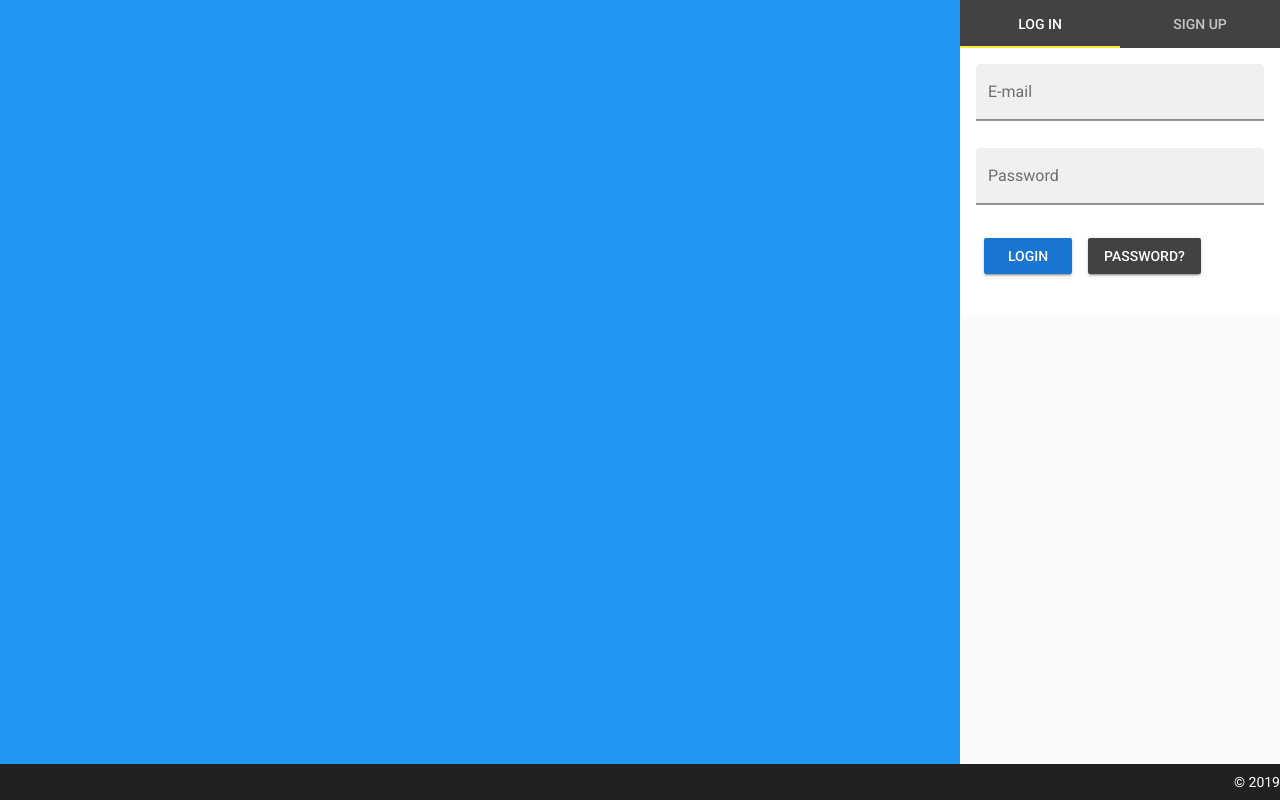
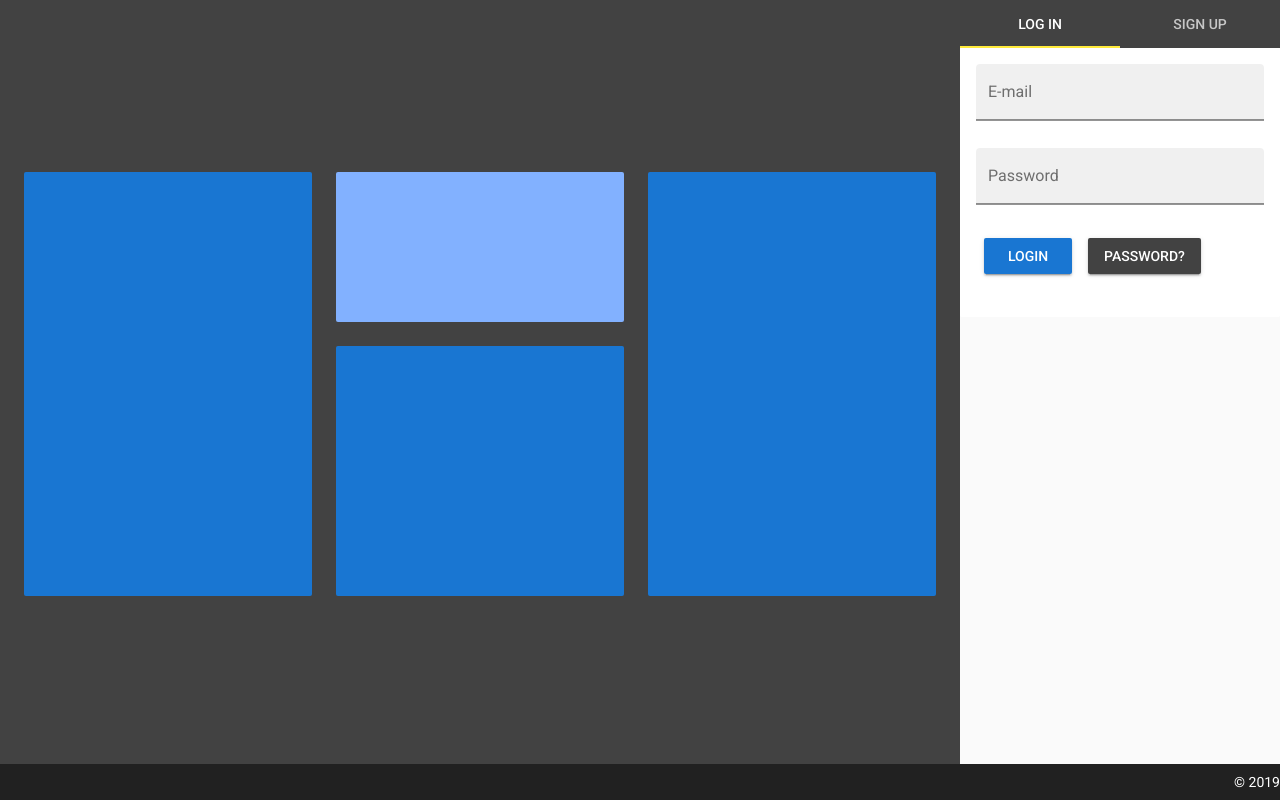
Before and after one commit to shrekdev/Django_Vue_Base, a Vue app in the folder frontend/: page /#/login in a window 1280 px wide. Built offline with nearby package versions, Linux system fonts and the light colour scheme; what vue-sweetalert2 would draw is missing.

Commit message:
router views

```diff
--- /dev/null
+++ b/frontend/src/components/auth/News.vue
@@ -0,0 +1,42 @@
+<template>
+  <v-sheet tile class="d-flex" color="secondary" style="height: 100%">
+  <v-container grid-list-xl>
+    <v-layout flex-child wrap>
+      <v-flex xs12 md4 d-flex>
+        <v-sheet class="d-flex" color="primary" height="424">
+
+        </v-sheet>
+      </v-flex>
+      <v-flex xs12 md4 d-flex>
+        <v-layout wrap>
+          <v-flex xs12>
+            <v-sheet class="d-flex" color="accent" height="150">
+
+            </v-sheet>
+          </v-flex>
+          <v-flex xs12>
+            <v-sheet class="d-flex" color="primary" height="250">
+
+            </v-sheet>
+          </v-flex>
+        </v-layout>
+      </v-flex>
+
+      <v-flex xs12 md4 d-flex>
+        <v-sheet class="d-flex" color="primary" height="424">
+
+        </v-sheet>
+      </v-flex>
+    </v-layout>
+  </v-container>
+  </v-sheet>
+</template>
+
+<script>
+  export default {
+    name: 'News',
+    mounted() {
+
+    },
+  }
+</script>
--- a/frontend/src/components/auth/PasswordReset.vue
+++ b/frontend/src/components/auth/PasswordReset.vue
@@ -6,7 +6,7 @@
         :error-messages="passwordResetErrors"
         :rules="emailRules">
       </v-text-field>
-      <v-btn :disabled="!valid" color="success" @click="passwordReset">
+      <v-btn :disabled="!valid" color="accent" @click="passwordReset">
         Reset password
       </v-btn>
     </v-form>
--- a/frontend/src/components/auth/UserAuth.vue
+++ b/frontend/src/components/auth/UserAuth.vue
@@ -4,8 +4,7 @@
       <v-container fluid ma-0 pa-0 fill-height>
         <v-layout>
           <v-flex xs9 fluid ma-0 pa-0 fill-height>
-            <v-sheet tile class="d-flex" color="blue" style="height: 100%">
-            </v-sheet>
+            <News />
           </v-flex>
           <v-flex xs3>
             <div v-if="passwordResetConfirm">
@@ -45,6 +44,7 @@
 <script>
   import LogIn from './LogIn.vue';
   import SignUp from './SignUp.vue';
+  import News from './News.vue';
   import PasswordResetConfirm from './PasswordResetConfirm.vue';
   import { mapGetters } from 'vuex';
 
@@ -70,6 +70,7 @@
     components: {
       LogIn,
       SignUp,
+      News,
       PasswordResetConfirm
     }
   }
--- a/frontend/src/components/dashboard/DashboardMain.vue
+++ b/frontend/src/components/dashboard/DashboardMain.vue
@@ -1,13 +1,32 @@
 <template>
   <section>
-    dashboard
+    <v-btn @click="test_home()">
+      API test
+    </v-btn>
+<br>
+    <v-chip color="grey" text-color="white" style="width: 80%">
+      <v-avatar class="green darken-4">A</v-avatar>
+      Test_1
+    </v-chip>
+
+    <v-chip color="grey" text-color="white" style="width: 80%">
+      <v-avatar class="green darken-4">A</v-avatar>
+      Test_1
+    </v-chip>
+
   </section>
 </template>
 
 
 <script>
+  import { TEST_ACTION } from '@/store/actions/auth';
+
+  export default {
+    name: 'DashboardMain',
+    methods: {
+      test_home: function () {
+        this.$store.dispatch(TEST_ACTION);
+      }
+    },
+  }
 </script>
-
-
-<style scoped>
-</style>
--- a/frontend/src/components/home/Home.vue
+++ b/frontend/src/components/layout/Home.vue
@@ -1,15 +1,11 @@
 <template>
   <v-app>
+    <NavToolbar />
+    <NavDrawer />
     <v-content>
-      <v-container>
-        <v-layout justify-center>
-          <v-btn @click="test_home()">
-            API test
-          </v-btn>
-        </v-layout>
+      <v-container fluid>
+        <router-view></router-view>
       </v-container>
-
-      <Menu />
     </v-content>
   </v-app>
 </template>
@@ -17,16 +13,19 @@
 
 <script>
   import { TEST_ACTION } from '@/store/actions/auth';
-  import Menu from './Menu.vue';
+  import NavDrawer from './nav/NavDrawer.vue';
+  import NavToolbar from './nav/NavToolbar.vue';
 
   export default {
+    name: 'Home',
     methods: {
       test_home: function () {
         this.$store.dispatch(TEST_ACTION);
       }
     },
     components: {
-      Menu
+      NavDrawer,
+      NavToolbar
     }
   }
 </script>
--- a/frontend/src/components/home/Menu.vue
+++ b/frontend/src/components/layout/nav/NavDrawer.vue
@@ -1,6 +1,5 @@
 <template>
-  <v-layout wrap>
-    <v-navigation-drawer permanent v-model="drawer" :mini-variant="mini" absolute dark>
+    <v-navigation-drawer permanent persistent v-model="drawer" :mini-variant="mini" dark app>
       <v-list class="pa-1">
         <v-list-tile avatar tag="div">
           <v-list-tile-avatar>
@@ -26,13 +25,13 @@
         </v-list-tile>
       </v-list>
     </v-navigation-drawer>
-  </v-layout>
+
 </template>
 
 
 <script>
   export default {
-    name: 'Menu',
+    name: 'NavDrawer',
     data () {
       return {
         drawer: true,
--- /dev/null
+++ b/frontend/src/components/layout/nav/NavToolbar.vue
@@ -0,0 +1,22 @@
+<template>
+  <v-toolbar app>
+    <v-toolbar-title>awesome app</v-toolbar-title>
+    <v-spacer></v-spacer>
+    <v-toolbar-items class="hidden-sm-and-down">
+      <v-btn flat>Link One</v-btn>
+      <v-btn flat>Link Two</v-btn>
+      <v-btn flat>Link Three</v-btn>
+    </v-toolbar-items>
+  </v-toolbar>
+</template>
+
+
+<script>
+  export default {
+    name: 'NavToolbar',
+    data () {
+      return {
+      }
+    },
+  }
+</script>
--- a/frontend/src/router/index.js
+++ b/frontend/src/router/index.js
@@ -3,7 +3,7 @@ import Router from 'vue-router'
 import store from '../store'
 
 
-import Home from '@/components/home/Home.vue'
+import Home from '@/components/layout/Home.vue'
 import UserAuth from '@/components/auth/UserAuth.vue'
 import Logout from '@/components/auth/Logout.vue'
 import AccountActivate from '@/components/auth/AccountActivate.vue'
@@ -37,6 +37,14 @@ const router = new Router({
       name: 'Home',
       component: Home,
       beforeEnter: ifAuthenticated,
+      children: [
+        {
+          path: '/dashboard',
+          name: 'Dashboard',
+          component: DashboardMain,
+          beforeEnter: ifAuthenticated,
+        },
+      ],
     },
     {
       path: '/login',
@@ -62,12 +70,6 @@ const router = new Router({
       component: PasswordResetConfirmRedirect,
       beforeEnter: ifNotAuthenticated,
     },
-    {
-      path: '/dashboard',
-      name: 'Dashboard',
-      component: DashboardMain,
-      beforeEnter: ifAuthenticated,
-    },
   ]
 })
 
```
